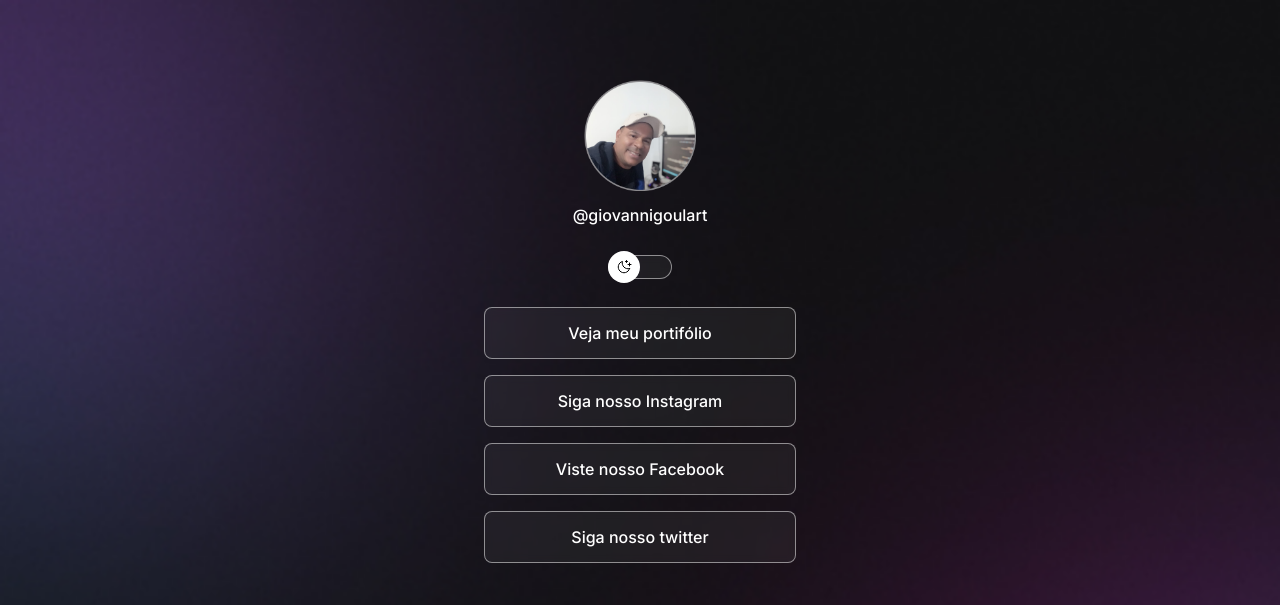
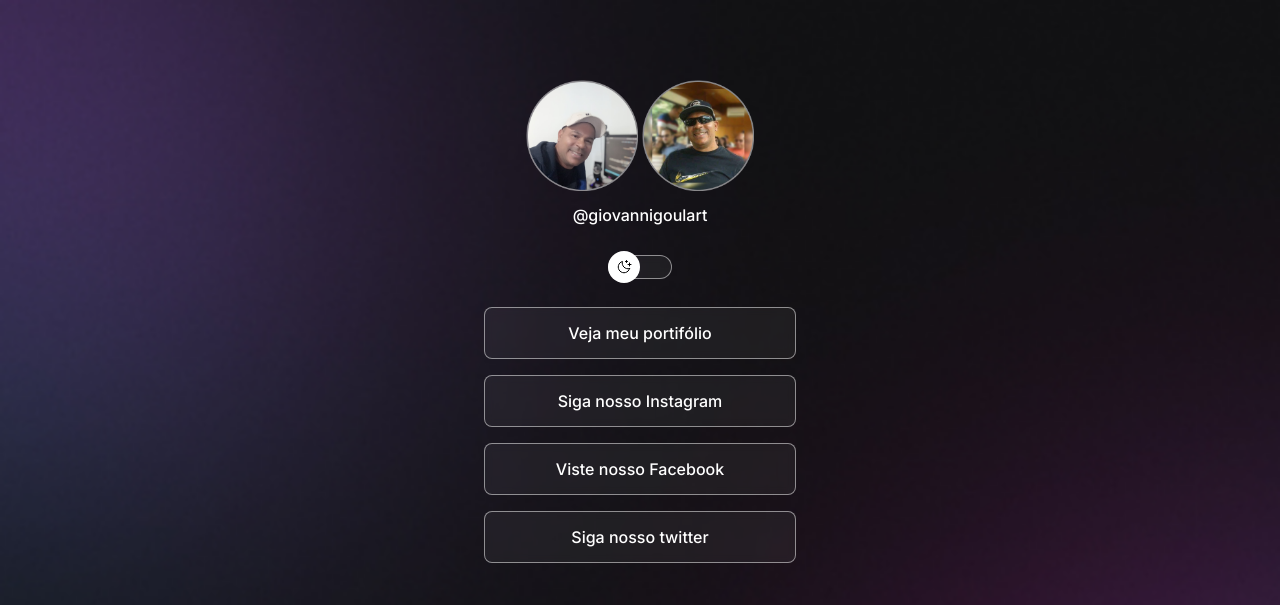
Before and after one commit to GiovanniGoulart/Projeto-DevLinks-, a plain HTML site: page index.html in a window 1280 px wide. Shown: the top 605 px of the page. Drawn offline with nearby package versions, Linux system fonts and the light colour scheme.

Commit message:
Update index.html

```diff
--- a/index.html
+++ b/index.html
@@ -18,8 +18,13 @@
       <div id="profile">
         <img
           src="./assets/avatar.png"
-          alt="foto de Giovanni Goulart sorrindo, usando um bon'e de cor bege claro e blusa de moleton azul"
+          alt="foto de Giovanni Goulart sorrindo, usando um bone de cor bege claro e blusa de moleton azul"
           />
+           <img
+          src="./assets/avatar-light.png"
+          alt="foto de Giovanni Goulart sorrindo, usando um bone de cor azul, oculos escuros e camisa de malha preta"
+          />
+
         <p>@giovannigoulart</p>
       </div>
       <div id="switch" onclick="toggleMode()">
```
